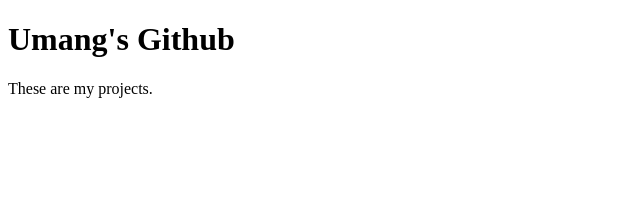
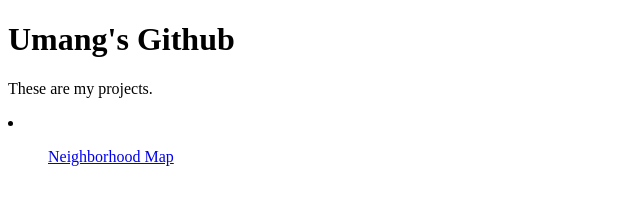
Before and after one commit to datechie/datechie.github.io, a plain HTML site: page index.html in a window 1280 px wide. Shown: the whole page, without its empty margins (0-640 px from the left). Drawn offline with Linux system fonts and the light colour scheme.

Commit message:
adding my project
neighborhood map project added

```diff
--- a/index.html
+++ b/index.html
@@ -3,5 +3,10 @@
 <body>
 <h1>Umang's Github</h1>
 <p>These are my projects.</p>
+<li>
+	<ul>
+		<a href="http://datechie.github.io/fend-p5/">Neighborhood Map</a>
+	</ul>
+</li>
 </body>
 </html>
```
